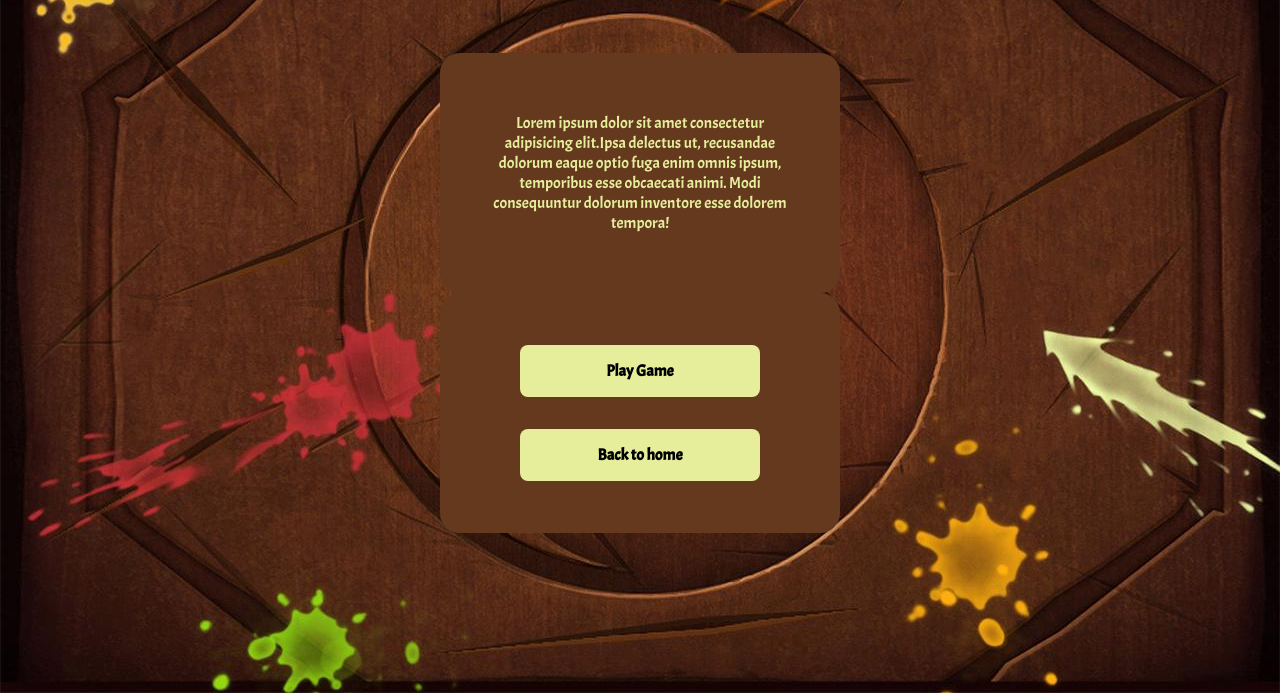
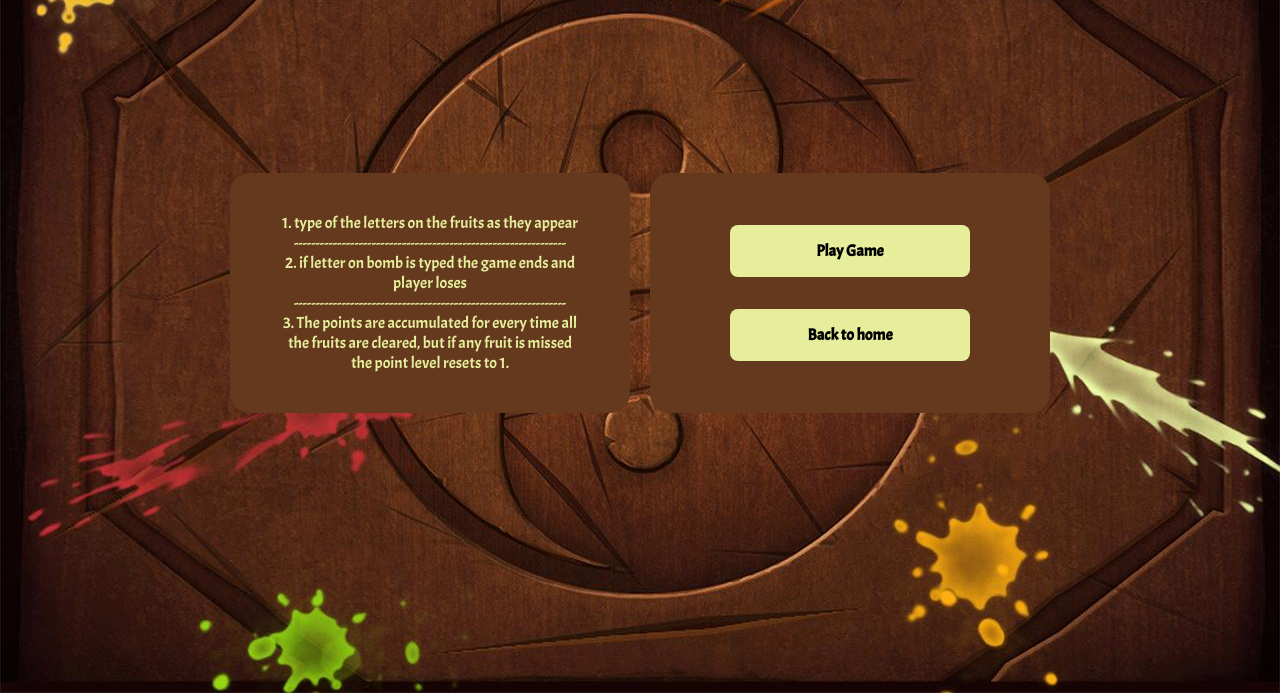
Before and after one commit to michaeltorres1/keyboard-fruit-ninja, a website built with webpack: page dist/instructions.html in a window 1280 px wide. Shown: the part 107-800 px from the top of the page. Built offline with nearby package versions, Linux system fonts and the light colour scheme.

Commit message:
Add instructions

```diff
--- a/src/assets/stylesheets/instructions.css
+++ b/src/assets/stylesheets/instructions.css
@@ -16,10 +16,22 @@ html {
   width: 80%;
   margin: auto;
   display: flex;
-  flex-direction: column;
+  flex-direction: row;
   align-items: center;
   justify-content: center;
   text-align: center;
+}
+
+.target {
+  max-width: 400px !important;
+  display: flex;
+  margin-right: 20px;
+  flex-direction: column;
+  border: none;
+}
+
+.target > p {
+  max-width: 300px;
 }
 
 h1 {
```
Also changed, not shown: dist/instructions.html.
